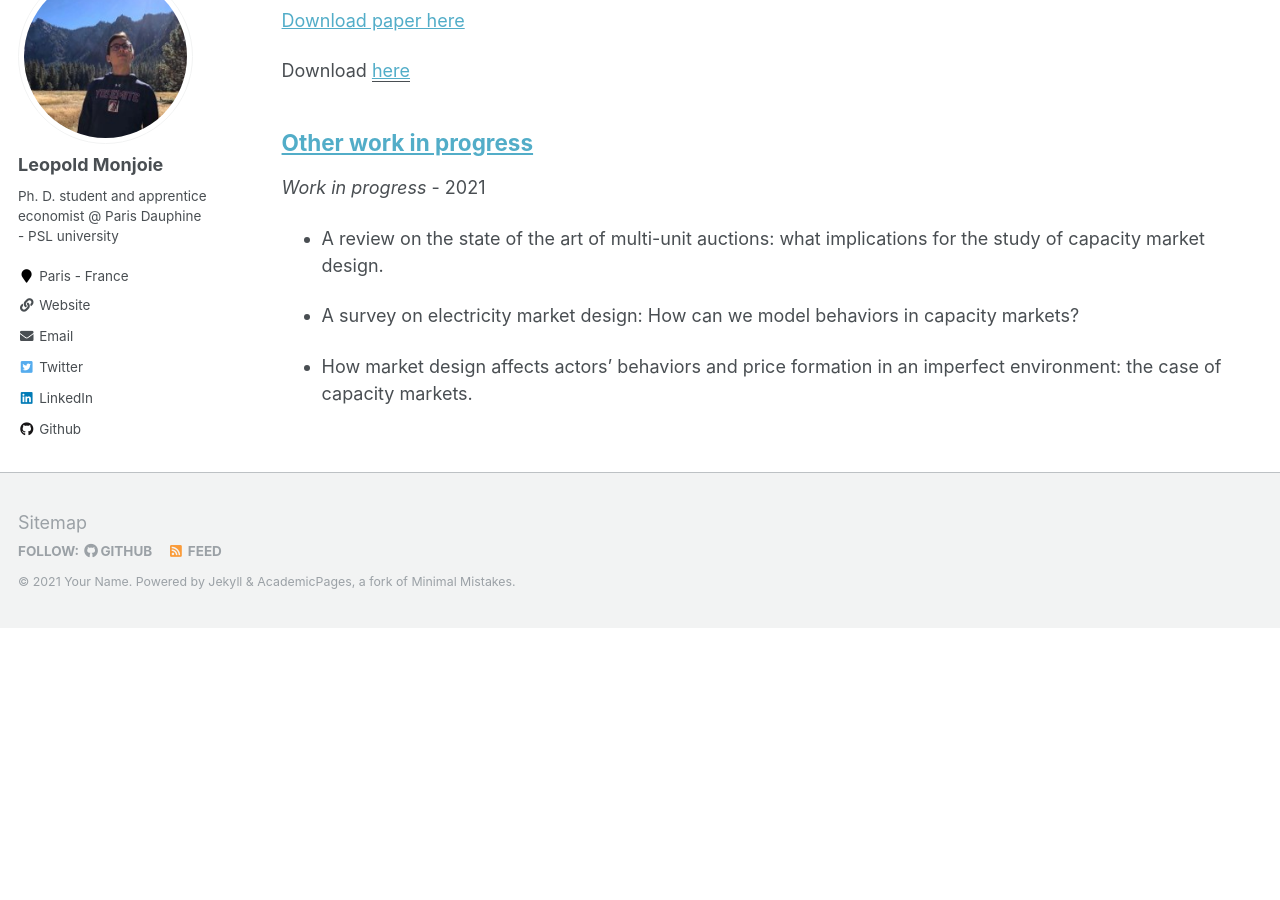
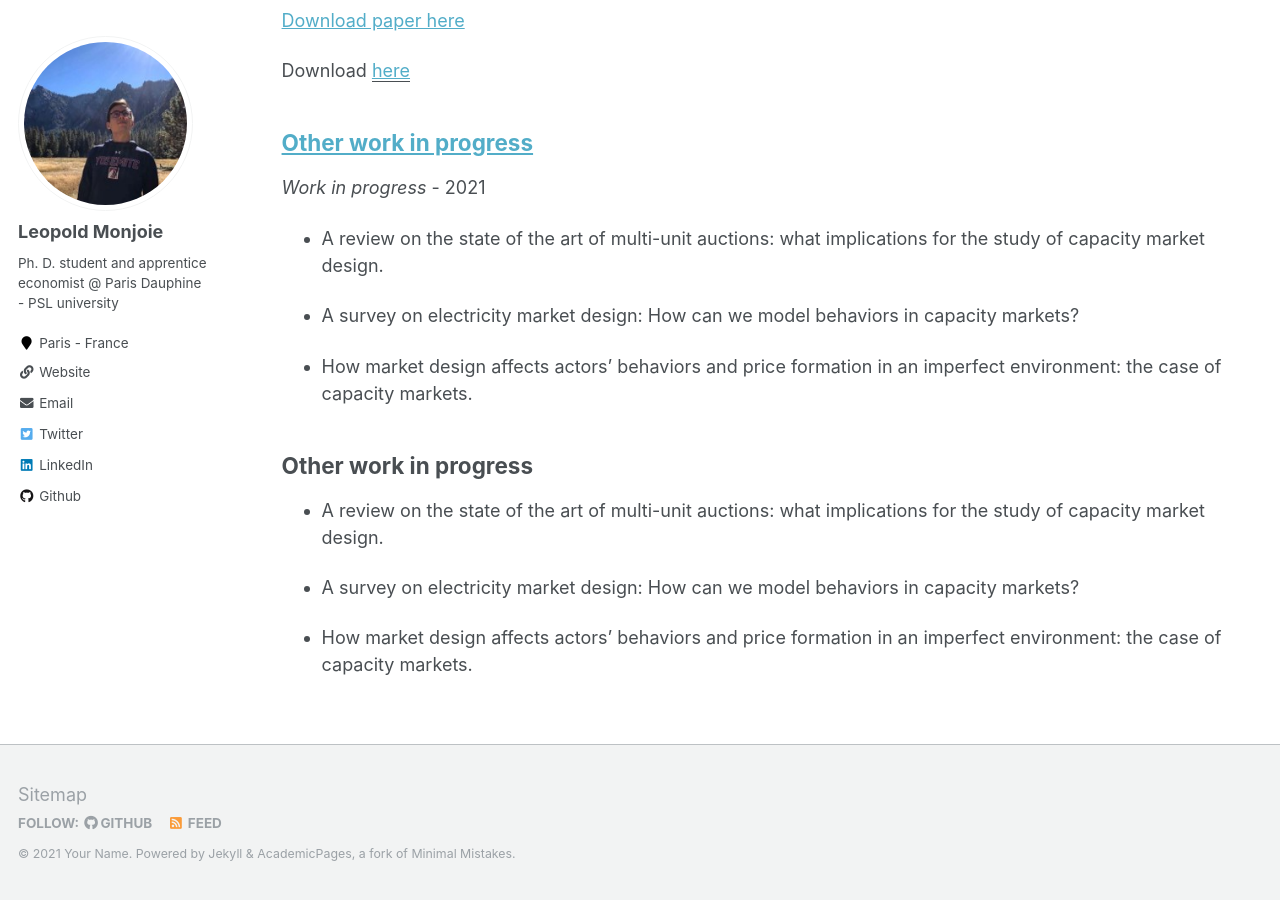
Before and after one commit to LeopoldM/LeopoldM.github.io, a Jekyll site: the page built from _pages/publications.md, in a window 1280 px wide and 900 px high, scrolled down 1219 px. Built offline with Jekyll 4.4.1, drawn with Linux system fonts in a browser that asks for light colours; before the commit the page ends 1847 px from its top, so only the background shows below that.

Commit message:
Update publications.md

```diff
--- a/_pages/publications.md
+++ b/_pages/publications.md
@@ -13,3 +13,13 @@ author_profile: true
 {% for post in site.publications reversed %}
   {% include archive-single.html %}
 {% endfor %}
+
+
+Other work in progress
+----
+
+  * A review on the state of the art of multi-unit auctions: what implications for the study of capacity market design.
+
+  * A survey on electricity market design: How can we model behaviors in capacity markets?
+
+  * How market design affects actors' behaviors and price formation in an imperfect environment: the case of capacity markets.
```
